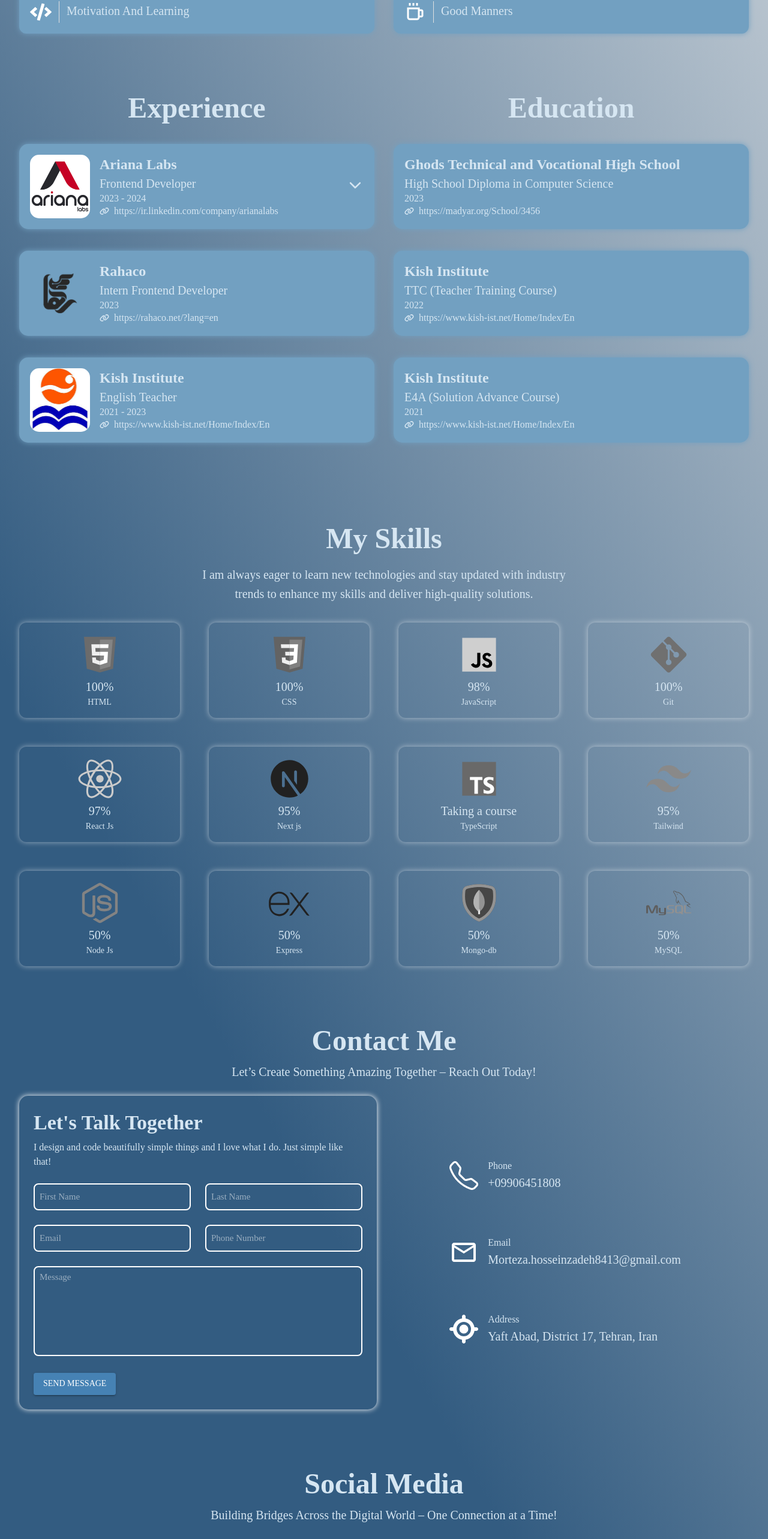
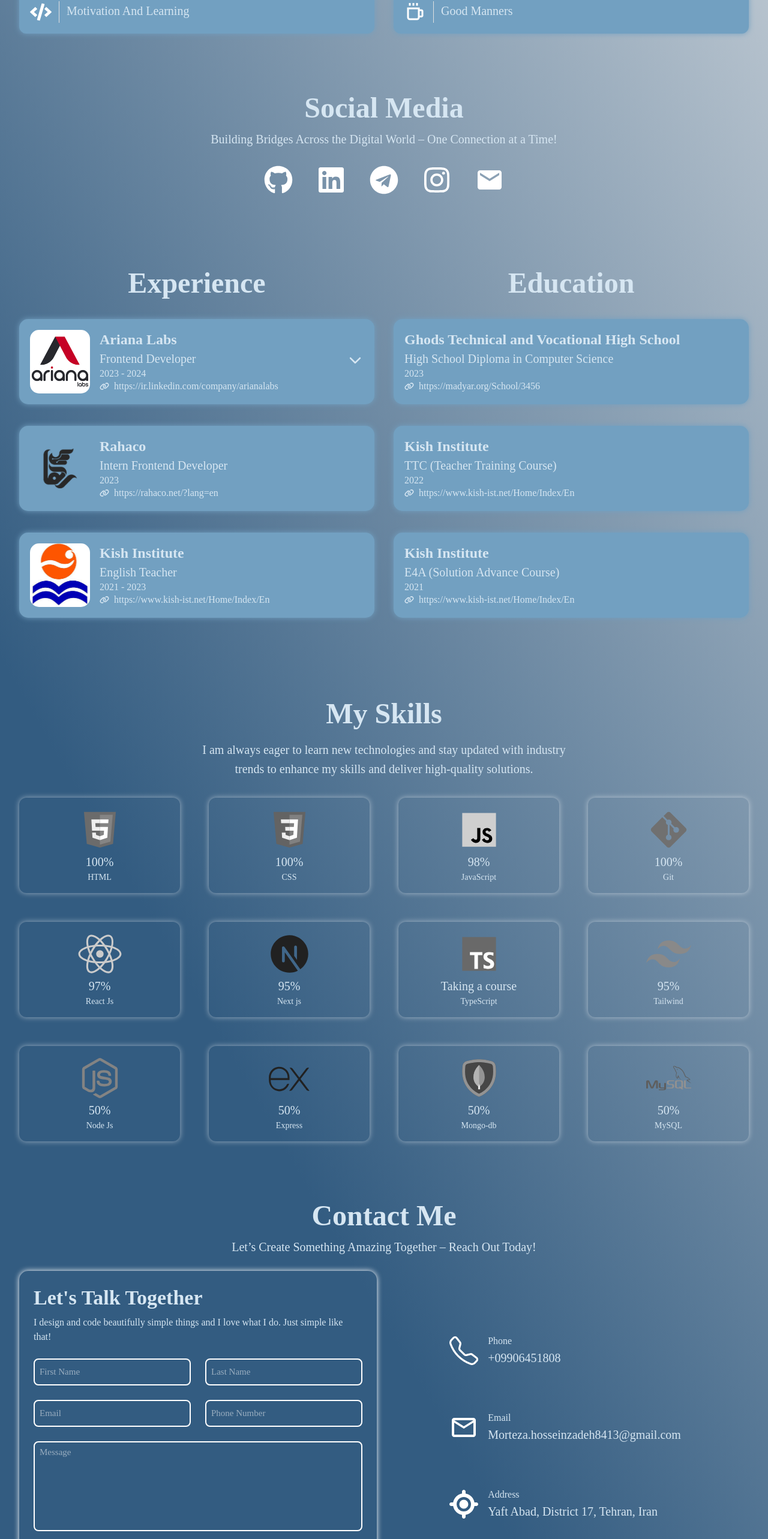
Before and after one commit to Morteza-Hoseinzadeh/personal-portfolio, a React (Create React App) app: page / in a window 1280 px wide. Shown: the part 1401-3967 px from the top of the page at 60% size. Built offline with nearby package versions, Linux system fonts and the light colour scheme; a web font is replaced by a local one.

Commit message:
Replace components with eachother

```diff
--- a/src/App.js
+++ b/src/App.js
@@ -59,6 +59,9 @@
             <Biography theme={theme} darkMode={darkMode} />
           </CustomBox>
           <CustomBox>
+            <Socail theme={theme} darkMode={darkMode} />
+          </CustomBox>
+          <CustomBox>
             <Experience theme={theme} darkMode={darkMode} />
           </CustomBox>
           <CustomBox>
@@ -66,9 +69,6 @@
           </CustomBox>
           <CustomBox>
             <ConatctMe theme={theme} darkMode={darkMode} />
-          </CustomBox>
-          <CustomBox>
-            <Socail theme={theme} darkMode={darkMode} />
           </CustomBox>
         </Box>
       </Box>
```
